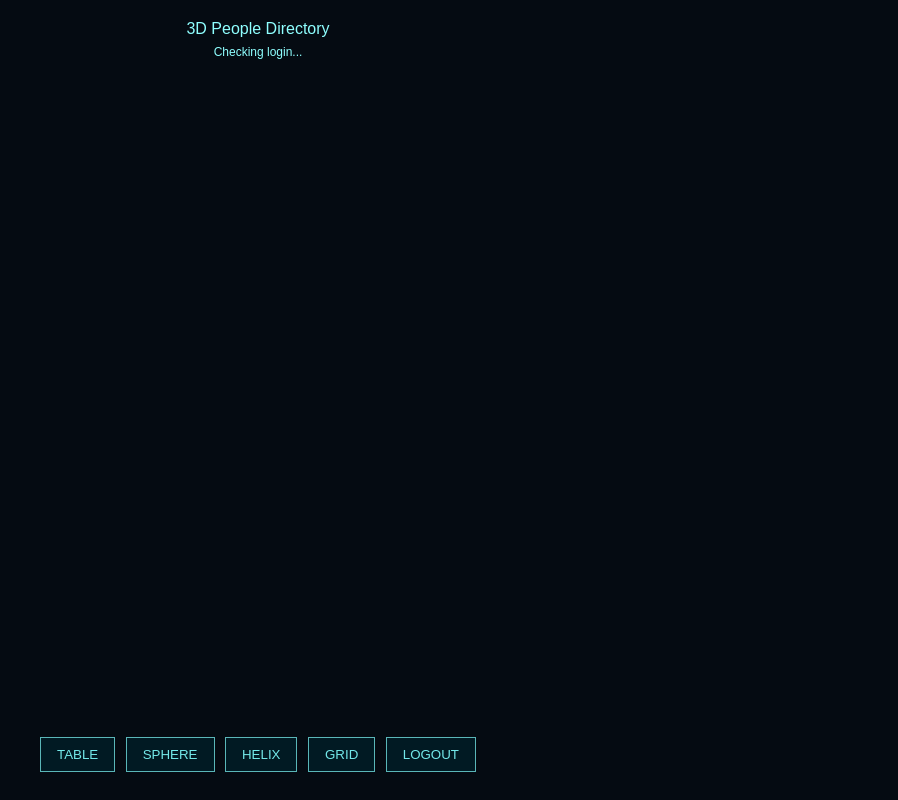
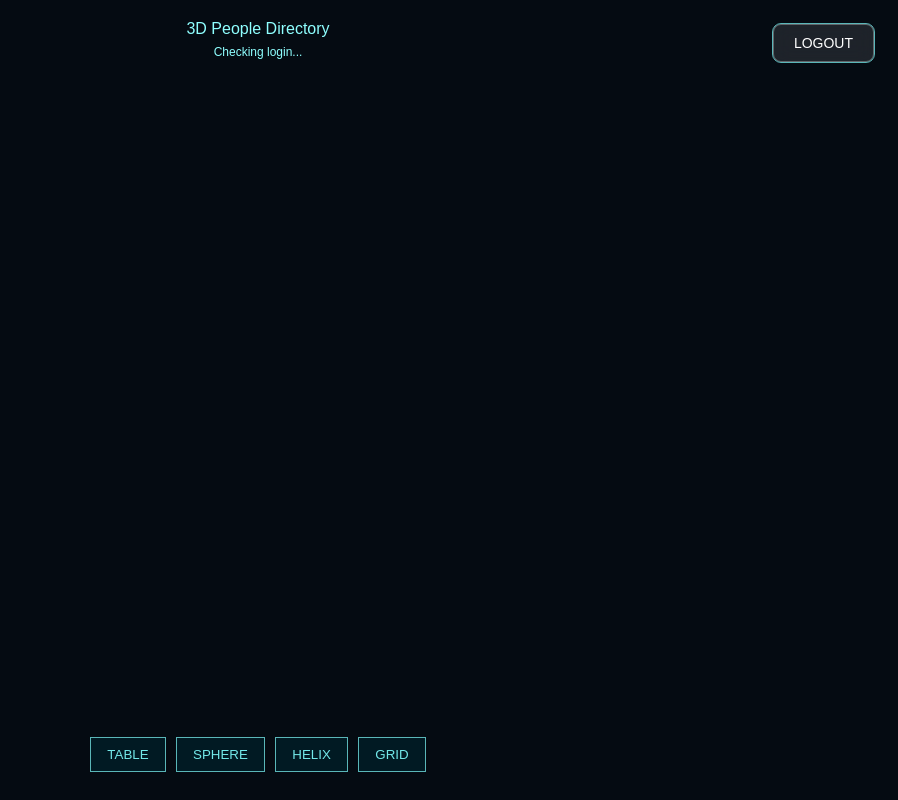
Before and after one commit to cv47ak47/google-login-demo, a plain HTML site: page periodic-table.html in a window 1280 px wide. Shown: the whole page, without its empty margins (382-1280 px from the left). Drawn offline with nearby package versions, Linux system fonts and the light colour scheme.

Commit message:
change logout button location

```diff
--- a/periodic-table.html
+++ b/periodic-table.html
@@ -210,6 +210,30 @@
             margin-top: 5px;
             text-align: center;
             opacity: 0.8;
+        }
+
+        #logout {
+            position: fixed;
+            top: 20px;
+            right: 20px;
+            z-index: 9999;
+
+            padding: 10px 20px;
+            border: 1px solid rgba(255, 255, 255, 0.3);
+            border-radius: 8px;
+
+            background: rgba(255, 255, 255, 0.1);
+            backdrop-filter: blur(10px);
+
+            color: white;
+            font-size: 14px;
+            cursor: pointer;
+
+            transition: 0.3s ease;
+        }
+
+        #logout:hover {
+            background: rgba(255, 255, 255, 0.2);
         }
 
     </style>
```
